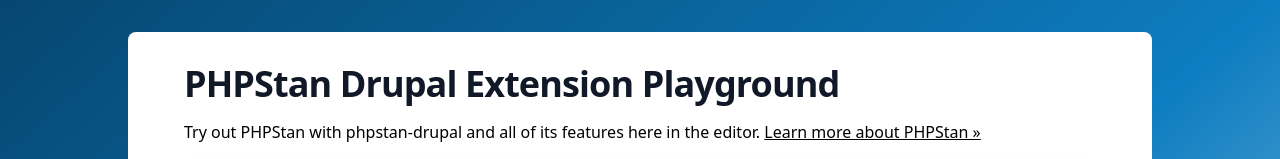
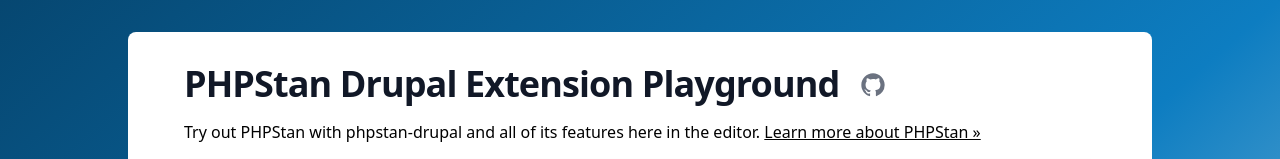
Before and after one commit to mglaman/phpstan-drupal, a Svelte app in the folder website/: page / in a window 1280 px wide. Shown: the top 159 px of the page. Built offline with nearby package versions, Linux system fonts and the light colour scheme.

Commit message:
add github link on playground

```diff
--- a/website/src/App.svelte
+++ b/website/src/App.svelte
@@ -162,7 +162,14 @@
 <div class="p-2 md:p-4 lg:py-8 lg:px-0">
     <main class="max-w-5xl md:px-6 mx-auto bg-white rounded-lg">
         <div class="p-4 md:p-6 lg:p-8">
-            <h1 class="font-bold md:text-4xl sm:text-5xl text-4xl text-gray-900 tracking-tight">PHPStan Drupal Extension Playground</h1>
+            <div class="flex flex-row items-center">
+                <h1 class="font-bold md:text-4xl sm:text-5xl text-4xl text-gray-900 tracking-tight">PHPStan Drupal Extension Playground</h1>
+                <a target="_blank" href="https://github.com/mglaman/phpstan-drupal" class="border-b-2 border-transparent duration-150 ease-in-out focus:outline-none focus:text-gray-700 font-medium hover:text-gray-700 leading-5 ml-4 pt-1 px-1 text-gray-500 text-md transition" rel="noopener noreferrer">
+                    <svg class="h-7 w-7" fill="currentColor" viewBox="0 0 24 24">
+                        <path fill-rule="evenodd" d="M12 2C6.477 2 2 6.484 2 12.017c0 4.425 2.865 8.18 6.839 9.504.5.092.682-.217.682-.483 0-.237-.008-.868-.013-1.703-2.782.605-3.369-1.343-3.369-1.343-.454-1.158-1.11-1.466-1.11-1.466-.908-.62.069-.608.069-.608 1.003.07 1.531 1.032 1.531 1.032.892 1.53 2.341 1.088 2.91.832.092-.647.35-1.088.636-1.338-2.22-.253-4.555-1.113-4.555-4.951 0-1.093.39-1.988 1.029-2.688-.103-.253-.446-1.272.098-2.65 0 0 .84-.27 2.75 1.026A9.564 9.564 0 0112 6.844c.85.004 1.705.115 2.504.337 1.909-1.296 2.747-1.027 2.747-1.027.546 1.379.202 2.398.1 2.651.64.7 1.028 1.595 1.028 2.688 0 3.848-2.339 4.695-4.566 4.943.359.309.678.92.678 1.855 0 1.338-.012 2.419-.012 2.747 0 .268.18.58.688.482A10.019 10.019 0 0022 12.017C22 6.484 17.522 2 12 2z" clip-rule="evenodd"></path>
+                    </svg>
+                </a>
+            </div>
             <p class="my-4">Try out PHPStan with phpstan-drupal and all of its features here in the editor. <a href="https://phpstan.org/" class="hover:no-underline underline">Learn more about PHPStan »</a></p>
             <form class="space-y-4" on:submit={analyse}>
                 <Editor code={data.code} errors={result?.tabs[0]?.errors} />
```
